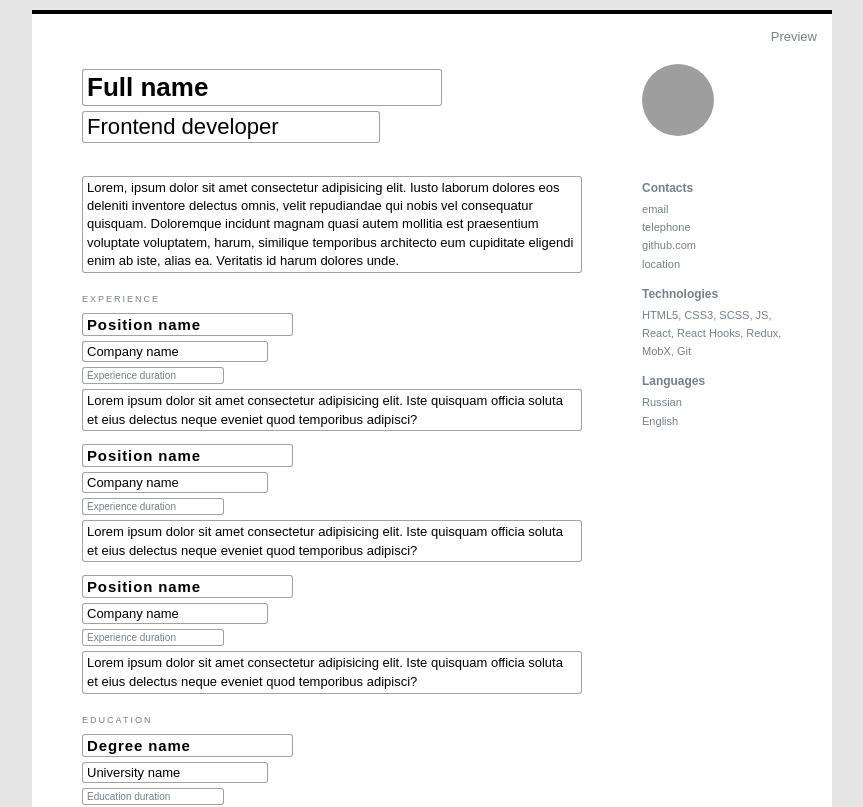
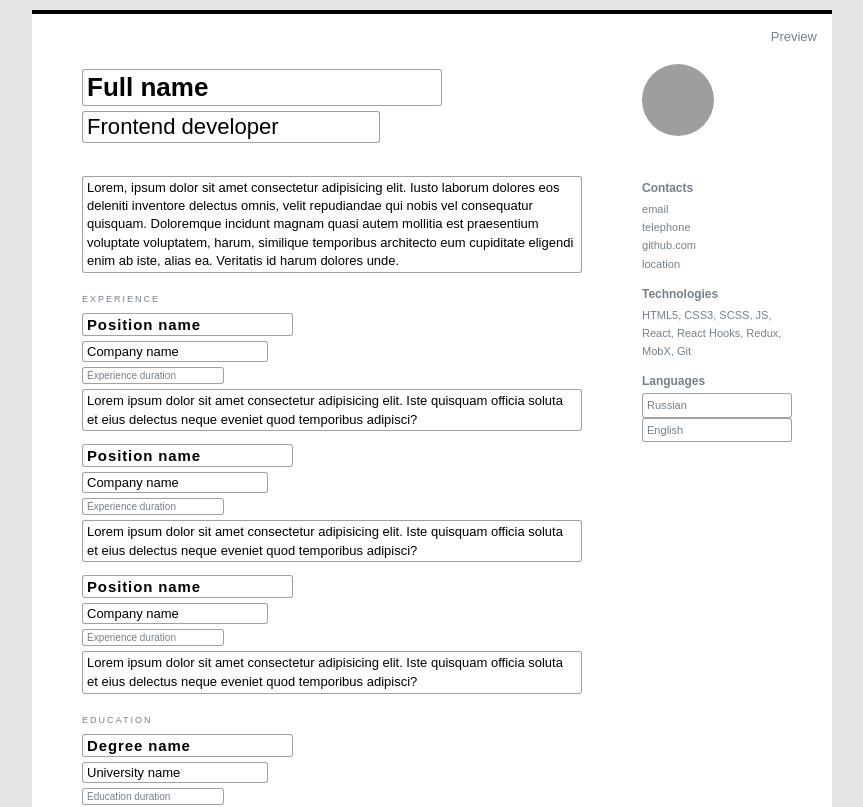
Before and after one commit to yurimikushov/cv-editor, a React (Create React App) app: page / in a window 1280 px wide. Shown: the top 807 px of the page, without its empty margins (208-1071 px from the left). Built offline with nearby package versions, Linux system fonts and the light colour scheme; grey boxes are pictures that could not be loaded.

Commit message:
feat: made language list editable

```diff
--- a/src/components/LanguageList/Language.jsx
+++ b/src/components/LanguageList/Language.jsx
@@ -1,12 +1,23 @@
 import React from 'react'
 import PropTypes from 'prop-types'
+import InputField from '../InputField'
 
-const Language = ({ title }) => (
-  <div className='language description description_1'>{title}</div>
+const Language = ({ editable, language }) => (
+  <InputField
+    className='language description description_1'
+    value={language.title}
+    onChange={(e) => language.setTitle(e.target.value)}
+    placeholder='Language'
+    readOnly={!editable}
+  />
 )
 
 Language.propTypes = {
-  title: PropTypes.string.isRequired,
+  editable: PropTypes.bool.isRequired,
+  language: PropTypes.shape({
+    title: PropTypes.string.isRequired,
+    setTitle: PropTypes.func.isRequired,
+  }),
 }
 
 export default Language
--- a/src/components/LanguageList/index.jsx
+++ b/src/components/LanguageList/index.jsx
@@ -1,18 +1,20 @@
 import React from 'react'
-import PropTypes from 'prop-types'
+import { observer } from 'mobx-react-lite'
+import { useAppProps, useLanguageList } from '../../store'
 import Language from './Language'
 
-const LanguageList = ({ languages }) => (
-  <div className='languages item item_1'>
-    <div className='title title_3'>Languages</div>
-    {languages.map((language) => (
-      <Language key={language.id} title={language.title} />
-    ))}
-  </div>
-)
+const LanguageList = () => {
+  const { editable } = useAppProps()
+  const { languages } = useLanguageList()
 
-LanguageList.propTypes = {
-  languages: PropTypes.array.isRequired,
+  return (
+    <div className='languages item item_1'>
+      <div className='title title_3'>Languages</div>
+      {languages.map((language) => (
+        <Language key={language.id} editable={editable} language={language} />
+      ))}
+    </div>
+  )
 }
 
-export default LanguageList
+export default observer(LanguageList)
--- a/src/pages/CV/index.jsx
+++ b/src/pages/CV/index.jsx
@@ -1,6 +1,6 @@
 import React from 'react'
 import { observer } from 'mobx-react-lite'
-import { useContactList, useTechnologyList, useLanguageList } from '../../store'
+import { useContactList, useTechnologyList } from '../../store'
 import EditButton from '../../components/EditButton'
 import Header from '../../components/Header'
 import AboutMe from '../../components/AboutMe'
@@ -14,7 +14,6 @@ import './index.css'
 const CV = () => {
   const { contacts } = useContactList()
   const { technologies } = useTechnologyList()
-  const { languages } = useLanguageList()
 
   return (
     <>
@@ -31,7 +30,7 @@ const CV = () => {
             <div className='cv-another-info'>
               <ContactList contacts={contacts} />
               <TechnologyList technologies={technologies} />
-              <LanguageList languages={languages} />
+              <LanguageList />
             </div>
           </main>
         </div>
--- /dev/null
+++ b/src/store/language.js
@@ -0,0 +1,11 @@
+import { nanoid } from 'nanoid'
+
+const createLanguageStore = (title) => ({
+  id: nanoid(),
+  title,
+  setTitle(title) {
+    this.title = title
+  },
+})
+
+export default createLanguageStore
--- a/src/store/languageList.js
+++ b/src/store/languageList.js
@@ -1,22 +1,19 @@
-import { nanoid } from 'nanoid'
+import createLanguageStore from './language'
 
-const exapmleLanguages = [
-  { id: nanoid(), title: 'Russian' },
-  { id: nanoid(), title: 'English' },
-]
+let exapmleLanguages = [{ title: 'Russian' }, { title: 'English' }]
 
-const createLanguagesStore = () => ({
+exapmleLanguages = exapmleLanguages.map((language) =>
+  createLanguageStore(language.title)
+)
+
+const createLanguageListStore = () => ({
   languages: exapmleLanguages,
   addLanguage(title) {
-    this.languages.push({
-      id: nanoid(),
-      title,
-    })
-    this.languages = [...this.languages]
+    this.languages.push(createLanguageStore(title))
   },
   removeLanguage(id) {
     this.languages = this.languages.filter((language) => language.id !== id)
   },
 })
 
-export default createLanguagesStore
+export default createLanguageListStore
```
